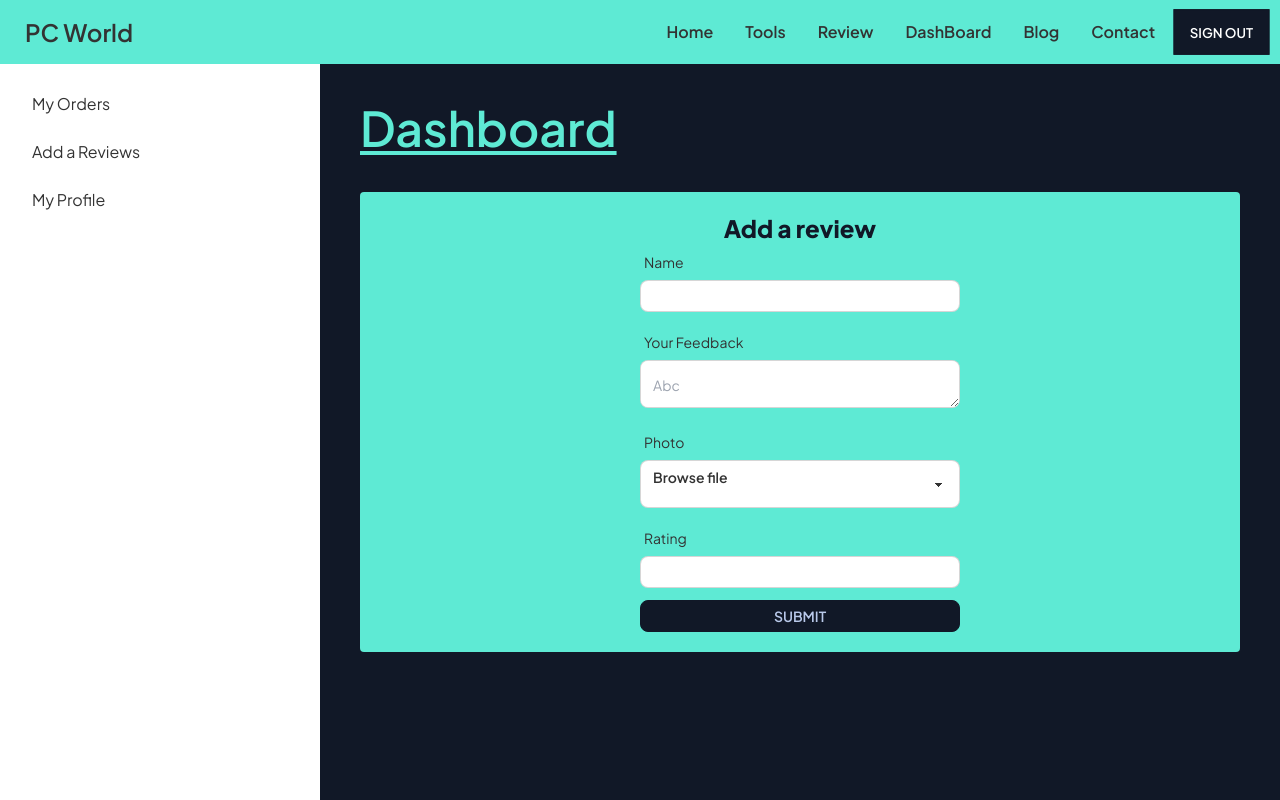
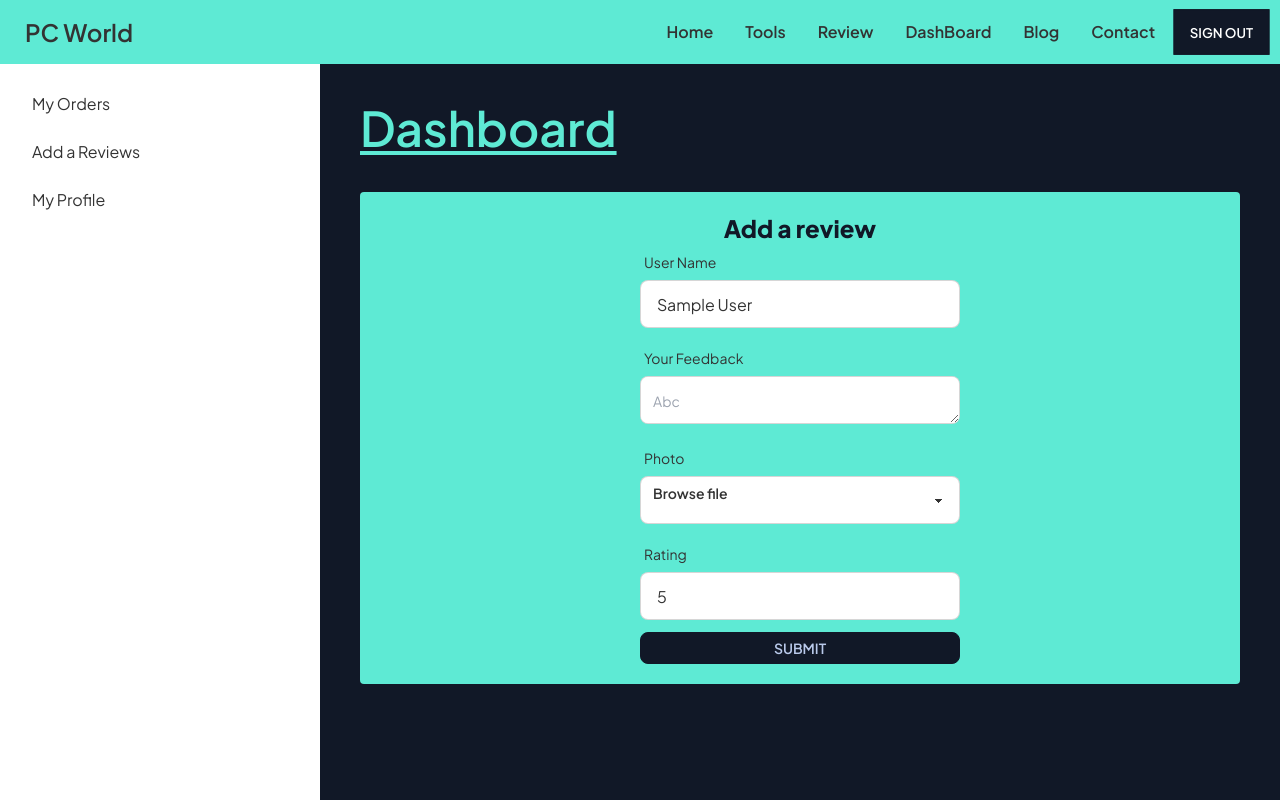
Before and after one commit to writerowson/manufacturer-website-a12client, a React (Create React App) app: page /dashboard/addareview in a window 1280 px wide. Shown: the top 800 px of the page. Built offline with nearby package versions, Linux system fonts and the light colour scheme; no server answers; sample sign-in values are in the browser's storage; a web font is replaced by a local one.

Commit message:
review form

```diff
--- a/src/Pages/UserPage/AddAReview.js
+++ b/src/Pages/UserPage/AddAReview.js
@@ -17,10 +17,10 @@ const AddAReview = () => {
 
                 <div className=' w-full max-w-xs'>
                     <label className="label">
-                        <span className="label-text " name="Name">Name</span>
+                        <span className="label-text " name="email">User Name</span>
                     </label>
-                    <option type="text" name="name" value={user?.displayName || ''}
-                        className="input input-bordered input-sm w-full" />
+                    <input type="text" name="productName" value={user?.displayName || ''}
+                        className="input input-bordered w-full" />
                 </div>
 
                 <div className=' w-full max-w-xs'>
@@ -42,17 +42,12 @@ const AddAReview = () => {
                     </select>
 
                 </div>
-
                 <div className=' w-full max-w-xs'>
                     <label className="label">
-                        <span className="label-text " name="email"> Rating</span>
+                        <span className="label-text " name="email">Rating</span>
                     </label>
-                    <option
-                        type="number"
-                        name="productName"
-                        defaultValue=""
-                        className="input input-bordered input-sm w-full"
-                    />
+                    <input type="number" name="productName" defaultValue="5"
+                        className="input input-bordered w-full" />
                 </div>
                 <button className="btn btn-accent btn-sm w-full max-w-xs mb-5">Submit</button>
 
--- a/src/Pages/UserPage/UserDetails.js
+++ b/src/Pages/UserPage/UserDetails.js
@@ -37,6 +37,7 @@ const UserDetails = ({ tool }) => {
                 <h1 className='text-2xl font-bold text-accent'>Order Form </h1>
                 <div className=' w-full max-w-xs'>
                     <label className="label">
+                        {/* here name is email to display info according email */}
                         <span className="label-text " name="email">Product Name</span>
                     </label>
                     <input type="text" name="productName" value={name || ""}
```
